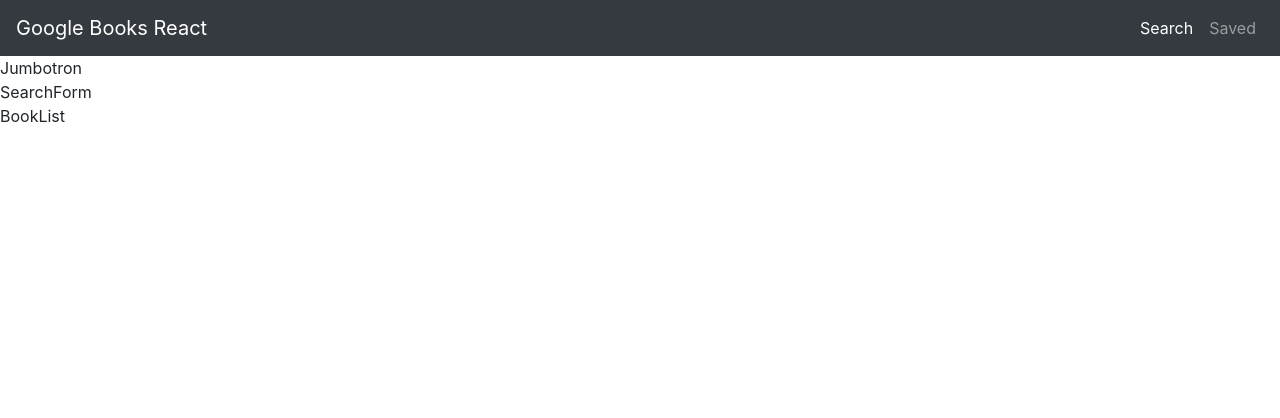
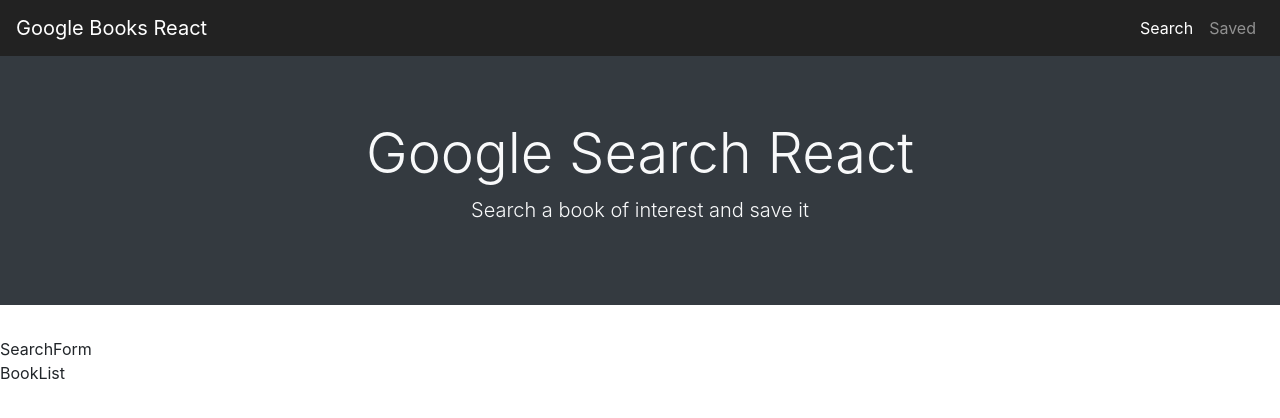
Before and after one commit to runescape11111/google-books-react, a React (Create React App) app in the folder client/: page / in a window 1280 px wide. Shown: the top 418 px of the page. Built offline with nearby package versions, Linux system fonts and the light colour scheme.

Commit message:
finished jumbotron

```diff
--- a/client/src/components/Jumbotron/index.js
+++ b/client/src/components/Jumbotron/index.js
@@ -1,6 +1,11 @@
 function Jumbotron() {
     return (
-        <div>Jumbotron</div>
+        <div className="jumbotron jumbotron-fluid bg-dark">
+            <div className="container">
+                <h1 className="display-4 text-light text-center">Google Search React</h1>
+                <p className="lead text-light text-center">Search a book of interest and save it</p>
+            </div>
+        </div>
     )
 };
 
--- a/client/src/components/Navbar/index.js
+++ b/client/src/components/Navbar/index.js
@@ -3,7 +3,7 @@
 
 function Navbar() {
     return (
-        <nav className="navbar navbar-dark bg-dark">
+        <nav className="navbar navbar-dark" style={{backgroundColor: "#222"}}>
             <Link className="navbar-brand" exact to="/">
                 Google Books React
             </Link>
```
